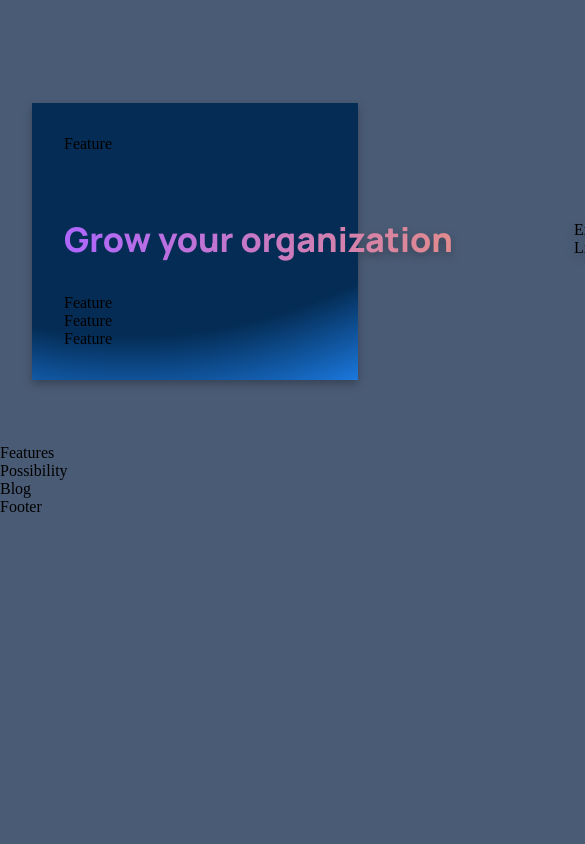
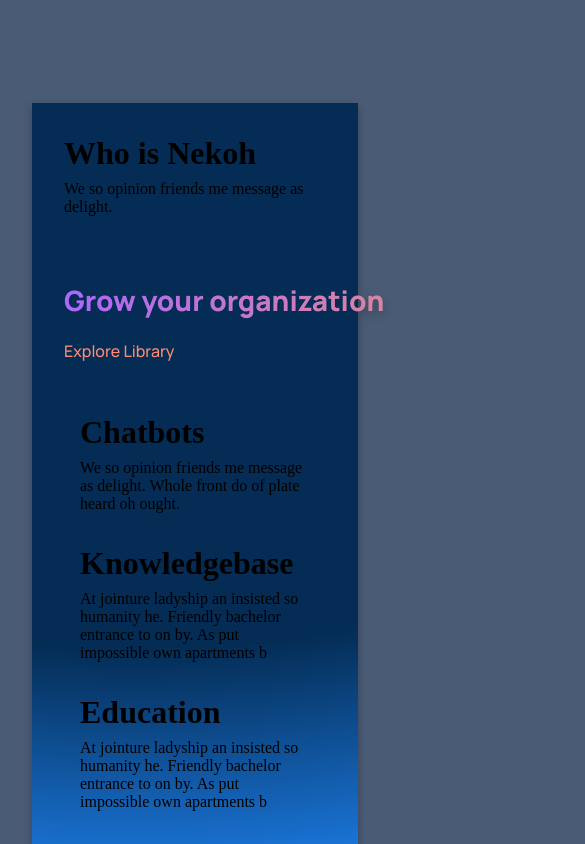
Before and after one commit to aliniko/Ali-Nekoh-React-Portfolio-, a React (Create React App) app: page / in a window 390 px wide. Shown: the part 1260-2104 px from the top of the page, 585 px wide, since content can reach past the window. Before the commit the page ends 1776 px from the top, so only its background shows below. Built offline with nearby package versions, Linux system fonts and the light colour scheme.

Commit message:
features finished

```diff
--- a/src/components/feature/Feature.jsx
+++ b/src/components/feature/Feature.jsx
@@ -1,12 +1,29 @@
 import React from 'react'
 import './feature.css';
 
-const Feature = () => {
-    return (
-        <div>
-            Feature
-        </div>
-    )
-}
+// const Feature = () => {
+//     return (
+//         <div className='nekoh__features-container__feature'>
+//             <div className='nekoh__features-container__feature-title'>
+//         </div>
+//         <h1>{title}</h1>
+//         </div>
+//         <div className='nekoh__features-container_feature-text'>
+//             <p>{text}</p>
+//         </div>
+//         </div>
+//     )
+// }
 
+const Feature = ({ title, text }) => (
+    <div className="nekoh__features-container__feature">
+      <div className="nekoh__features-container__feature-title">
+        <div />
+        <h1>{title}</h1>
+      </div>
+      <div className="nekoh__features-container_feature-text">
+        <p>{text}</p>
+      </div>
+    </div>
+  );
 export default Feature
--- a/src/containers/whatnekoh/WhatNekoh.jsx
+++ b/src/containers/whatnekoh/WhatNekoh.jsx
@@ -1,21 +1,23 @@
 import React from 'react'
 import { Feature } from '../../components';
 import './whatnekoh.css';
+// import {Feature} from '../../components/feature/Feature';
+
 
 const WhatNekoh = () => {
     return (
         <div className='nekoh__whatnekoh section__margin' id='WhatNekoh'>
             <div className='nekoh__whatnekoh-feature'>
-                <Feature />
+                <Feature title="Who is Nekoh" text="We so opinion friends me message as delight." />
             </div>
             <div className='nekoh__whatnekoh-heading'>
                 <h1 className='gradient__text'>Grow your organization</h1>
                 <p>Explore Library</p>
             </div>
             <div className='nekoh__whatnekoh-container'>
-                <Feature />
-                <Feature />
-                <Feature />
+            <Feature title="Chatbots" text="We so opinion friends me message as delight. Whole front do of plate heard oh ought." />
+            <Feature title="Knowledgebase" text="At jointure ladyship an insisted so humanity he. Friendly bachelor entrance to on by. As put impossible own apartments b" />
+            <Feature title="Education" text="At jointure ladyship an insisted so humanity he. Friendly bachelor entrance to on by. As put impossible own apartments b" />
             </div>
         </div>
     )
--- a/src/containers/whatnekoh/whatnekoh.css
+++ b/src/containers/whatnekoh/whatnekoh.css
@@ -50,3 +50,71 @@
     min-width: 510px;
     font-family: var(--font-family);
 }
+
+.nekoh__whatnekoh-heading p {
+    font-family: var(--font-family);
+    font-size: 16px;
+    line-height: 30px;
+    font-weight: 500;
+    color: var(--color-subtext);
+    cursor: pointer;
+}
+
+.nekoh__whatnekoh-container {
+    display: flex;
+    flex-wrap: wrap;
+    flex-direction: row;
+    margin-top: 2rem;
+}
+
+
+/* Customizing feature component as per needs */
+.nekoh__whatnekoh-container .nekoh__features-container__feature {
+    flex: 1;
+    margin: 1rem;
+    min-width: 210px;
+    display: unset;
+    flex-direction: column;
+}
+
+/* Customizing feature component as per needs */
+.nekoh__whatnekoh-container .nekoh__features-container_feature-text {
+    margin-top: 0.5rem;
+}
+
+@media screen and (max-width: 850px) {
+    .nekoh__whatnekoh-heading {
+        flex-direction: column;
+        align-items: flex-start;
+        margin-bottom: 0rem;
+    }
+
+    .nekoh__whatnekoh-heading p {
+        margin-top: 1rem;
+    }
+}
+
+@media screen and (max-width: 650px) {
+    /* Customizing feature component as per needs */
+    .nekoh__whatnekoh-feature .nekoh__features-container__feature {
+        flex-direction: column;
+    }
+
+    /* Customizing feature component as per needs */
+    .nekoh__whatnekoh-feature .nekoh__features-container_feature-text {
+        margin-top: 0.5rem;
+    }
+
+    .nekoh__whatnekoh-heading h1 {
+        font-size: 28px;
+        line-height: 40px;
+    }
+}
+
+@media screen and (max-width: 350px) {
+    /* Customizing feature component as per needs */
+    .nekoh__whatnekoh-container .nekoh__features-container__feature {
+        margin: 1rem 0;
+        min-width: 100%;
+    }
+}
```
